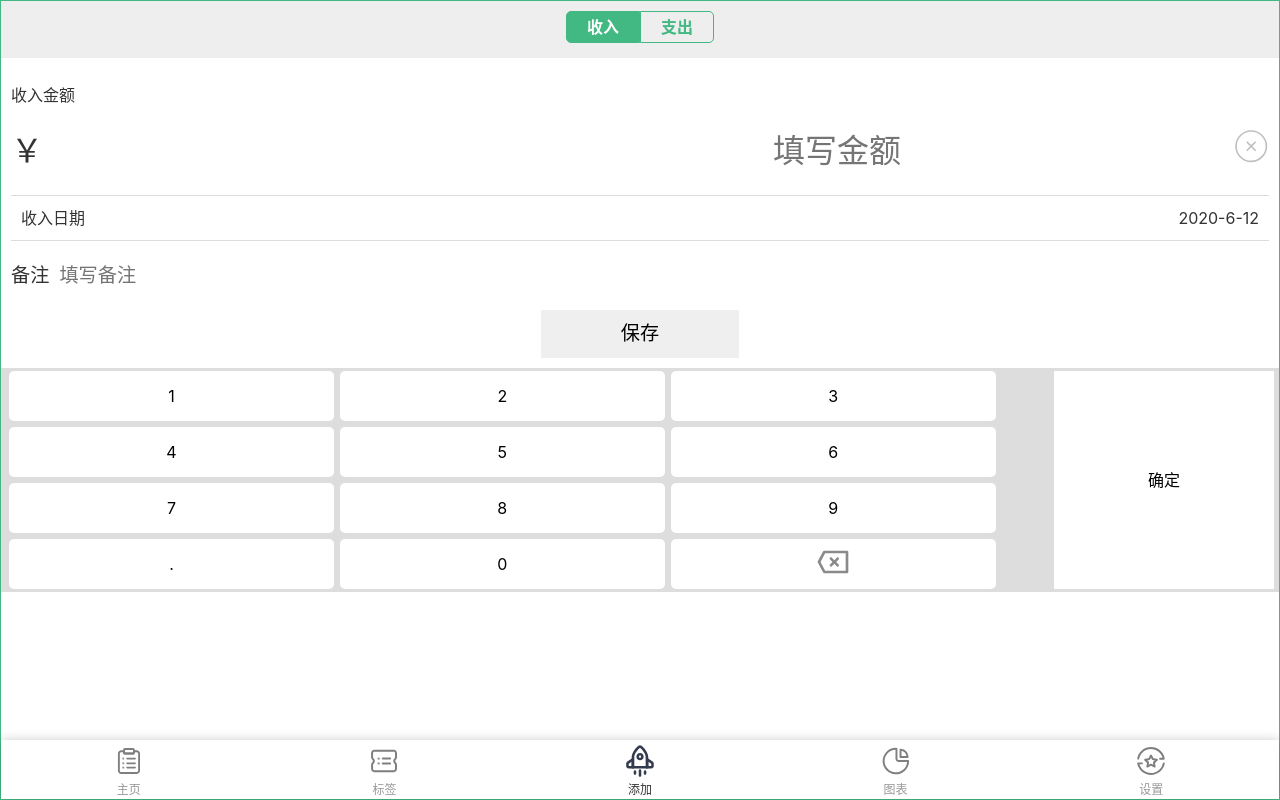
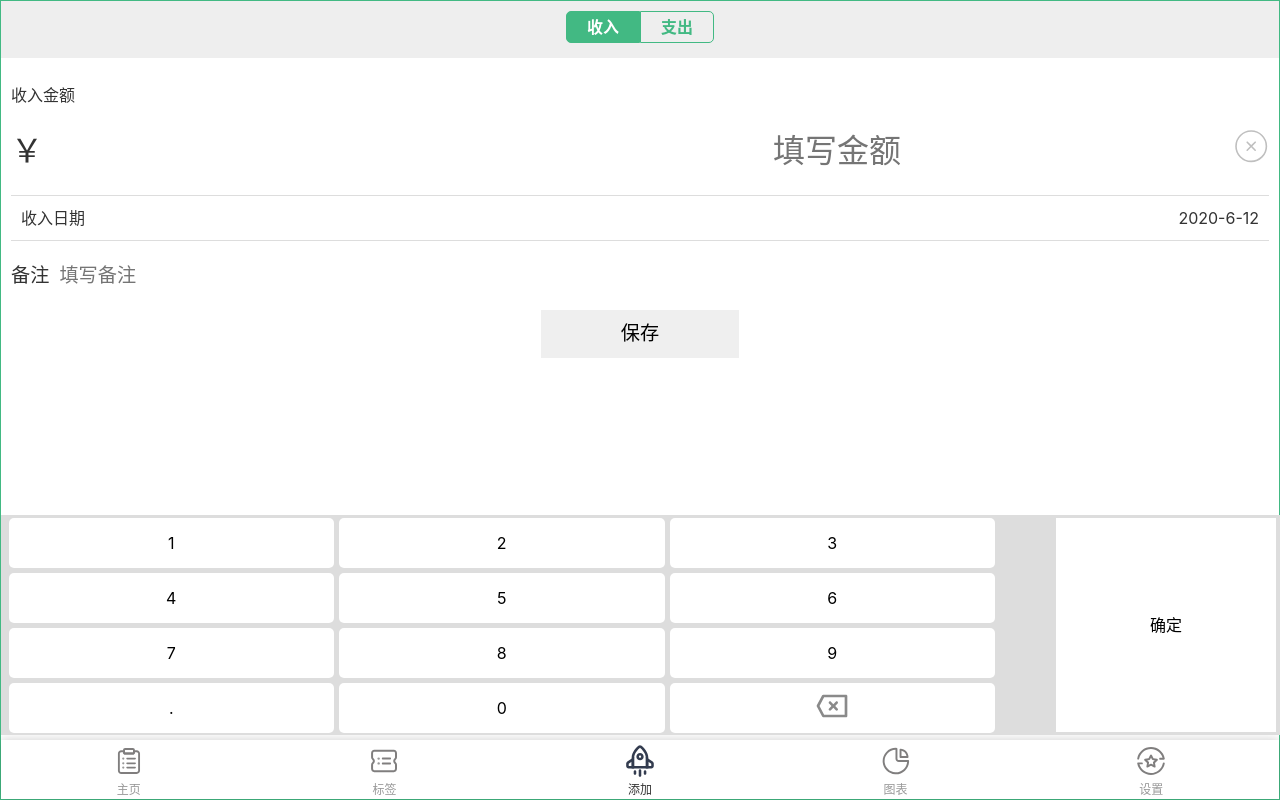
Before and after one commit to zjyshy/my-account-pro, a Vue app: page /#/add in a window 1280 px wide. Built offline with nearby package versions, Linux system fonts and the light colour scheme.

Commit message:
Bill&addBill page append html&css

```diff
--- a/src/views/AddBill.vue
+++ b/src/views/AddBill.vue
@@ -156,6 +156,9 @@
 
   footer {
     .numberBorder {
+      position: absolute;
+      width: 100%;
+      bottom: 65px;
       display: flex;
       padding: 0 5px;
       background-color: #dddddd;
@@ -170,7 +173,7 @@
         > button {
           width: 31%;
           height: 50px;
-          margin: 3px;
+          margin: 2.5px;
           justify-content: space-between;
           border-radius: 5px;
           text-align: center;
```
